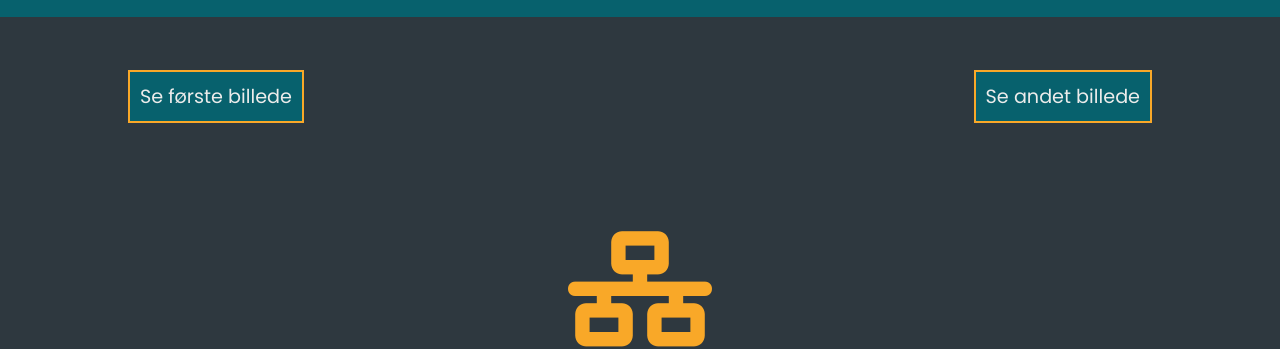
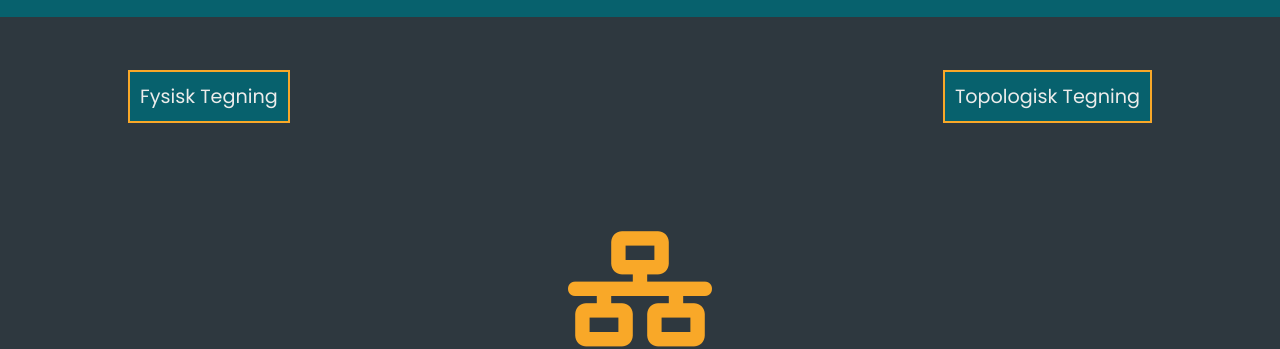
Before and after one commit to Danielsteenberg-bot/eksammen_mercantec, a plain HTML site: page network/index.html in a window 1280 px wide. Shown: the part 90-439 px from the top of the page. Drawn offline with Linux system fonts and the light colour scheme.

Commit message:
95% done

```diff
--- a/network/index.html
+++ b/network/index.html
@@ -35,8 +35,8 @@
                     <i class="fa-solid fa-network-wired"></i>
                         <h2>Netværks oversigt</h2>
                     </div>
-                        <button class="firstBTN">Se første billede</button>
-                            <button class="secoundBTN">Se andet billede</button>
+                        <button class="firstBTN">Fysisk Tegning</button>
+                            <button class="secoundBTN">Topologisk Tegning</button>
                         <div class="first-img-container"></div>
                     <div class="secound-img-container"></div>
             </div>
```
